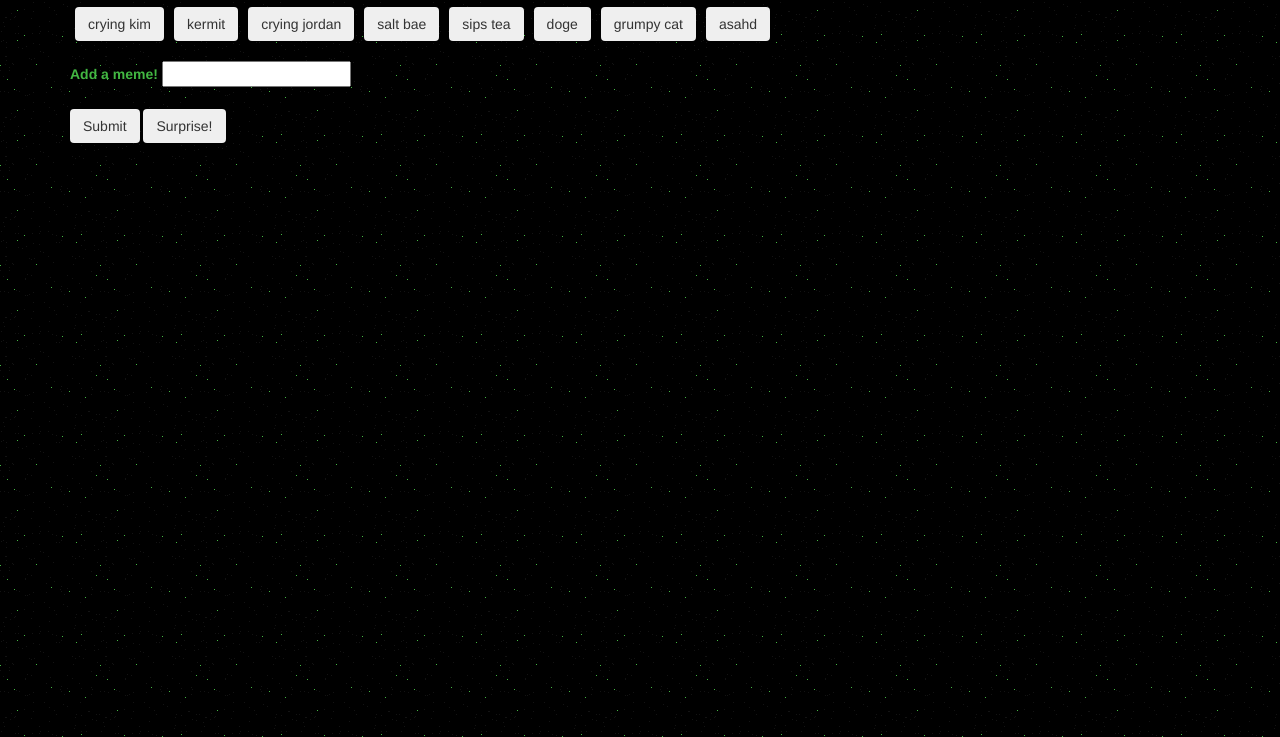
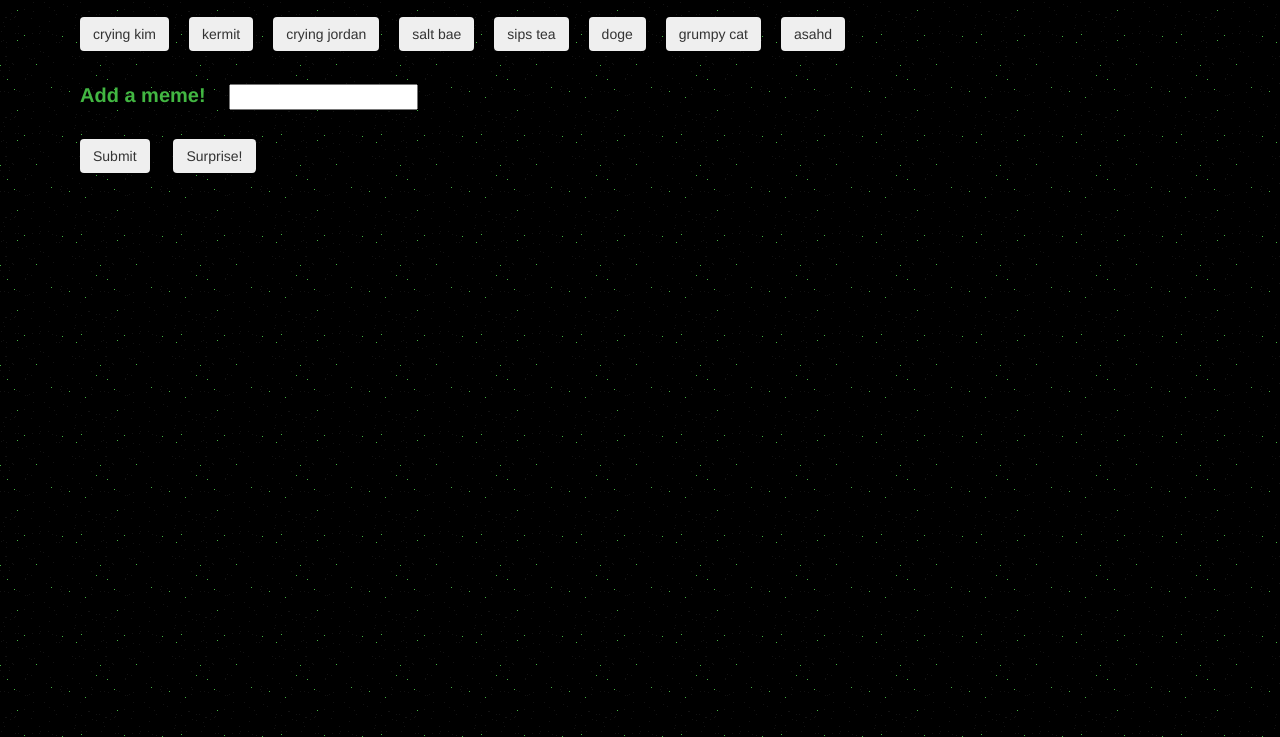
Before and after one commit to asmishra17/giftastic, a plain HTML site: page index.html in a window 1280 px wide. Shown: the part 63-800 px from the top of the page. Drawn offline with nearby package versions, Linux system fonts and the light colour scheme.

Commit message:
more aesthetics

```diff
--- a/assets/javascript/app.js
+++ b/assets/javascript/app.js
@@ -1,7 +1,7 @@
 $(document).ready(function() {
 // global variables
 var topics = ["crying kim", "kermit", "crying jordan", "salt bae", "sips tea", "doge", "grumpy cat", "asahd"]
-var surprise = ["condescending wonka", "success kid", "rickroll", "dab", "honey badger", "nyan cat"]
+var surprise = ["condescending wonka", "success kid", "rickroll", "dab", "honey badger", "nyan cat", "cash me ousside"]
 var meme;
 
 // creating buttons for topics array
--- a/index.html
+++ b/index.html
@@ -16,7 +16,7 @@
     }
 
     button {
-        margin: 0px 5px 0px 5px;
+        margin: 10px 10px 10px 10px;
     }
 
     body {
@@ -29,6 +29,12 @@
 
     label {
         color: #42B742;
+        font-size: 20px;
+        margin: 10px 10px 10px 10px;
+    }
+
+    input {
+        margin: 0 10px 0 10px;
     }
     </style>
 </head>
```
